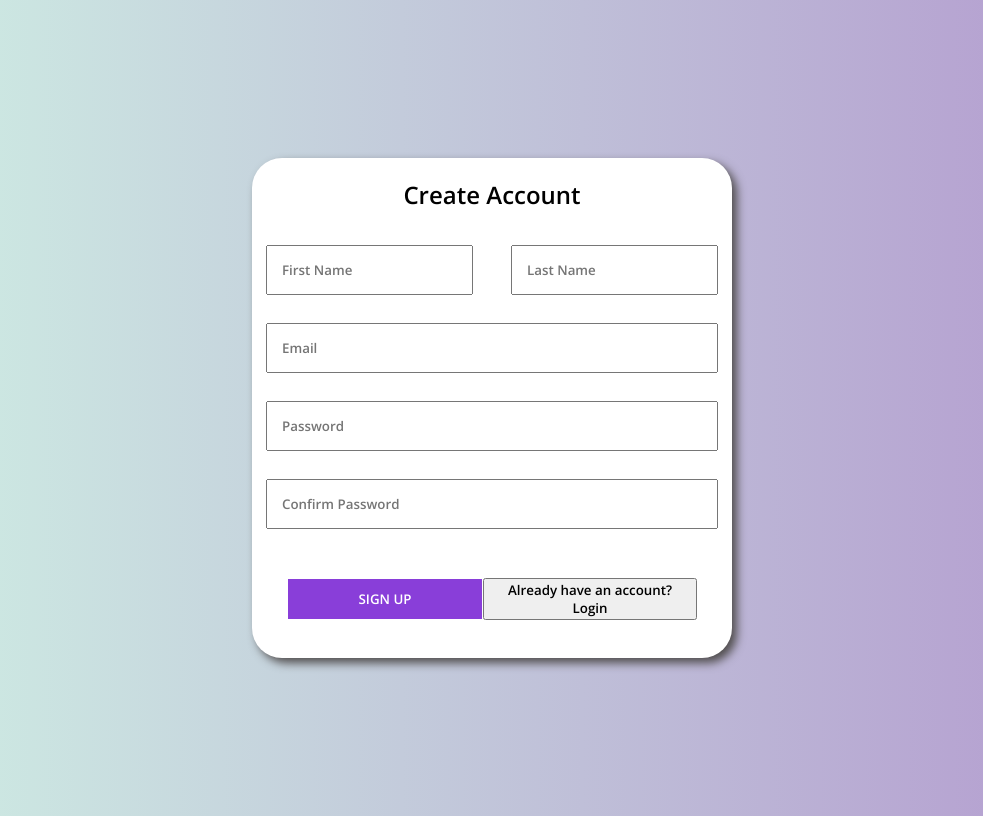
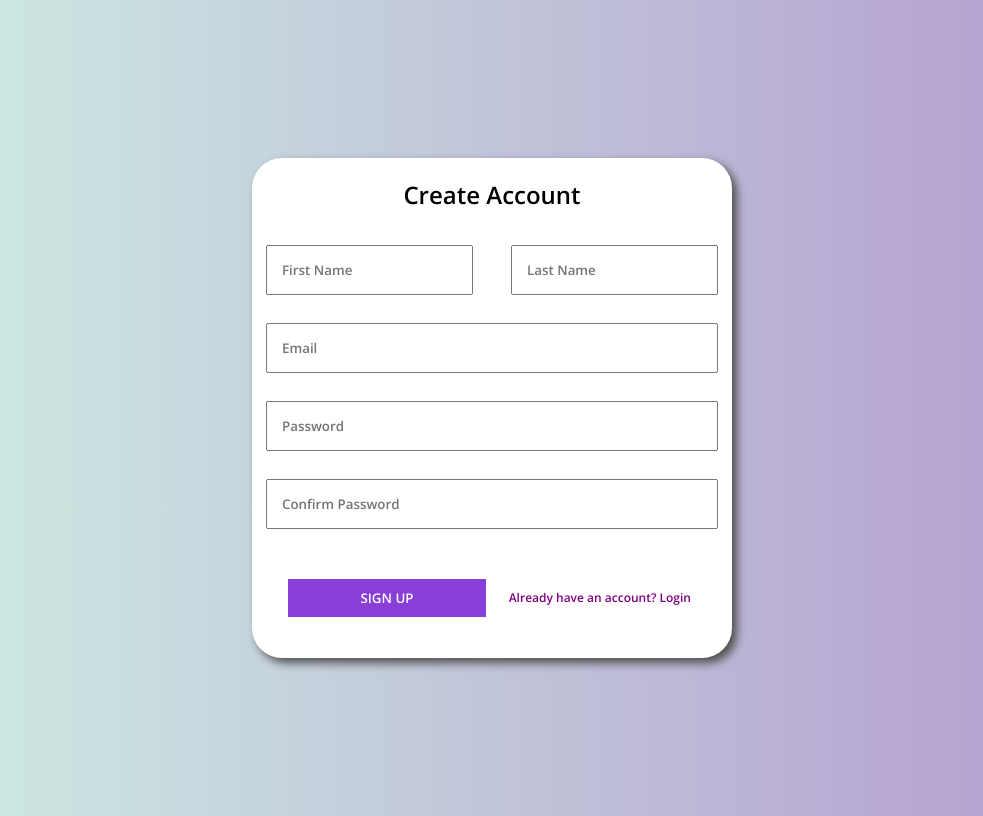
Before and after one commit to AymenBenyoub/simple-sign-up, a React (Vite) app: page / in a window 1280 px wide. Shown: the whole page, without its empty margins (148-1131 px from the left). Built offline with nearby package versions, Linux system fonts and the light colour scheme.

Commit message:
normalized line endings

```diff
--- a/src/styles.css
+++ b/src/styles.css
@@ -59,3 +59,10 @@ body {
   transition: background-color 0.3s ease;
   cursor: pointer;
 }
+.toggleAuth {
+  border: none;
+  font-size: 12px;
+  background-color: white;
+  cursor: pointer;
+  color: purple;
+}
```
